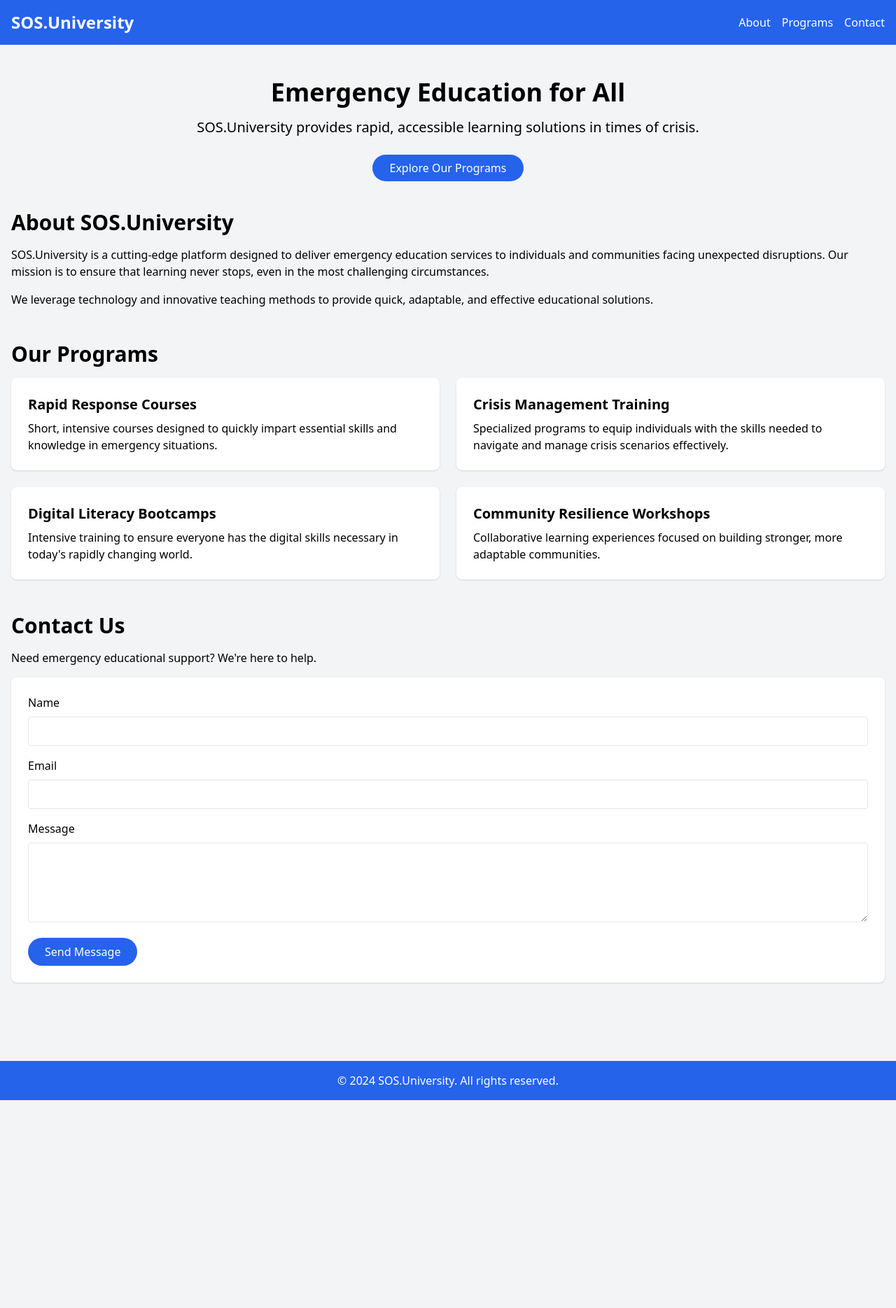
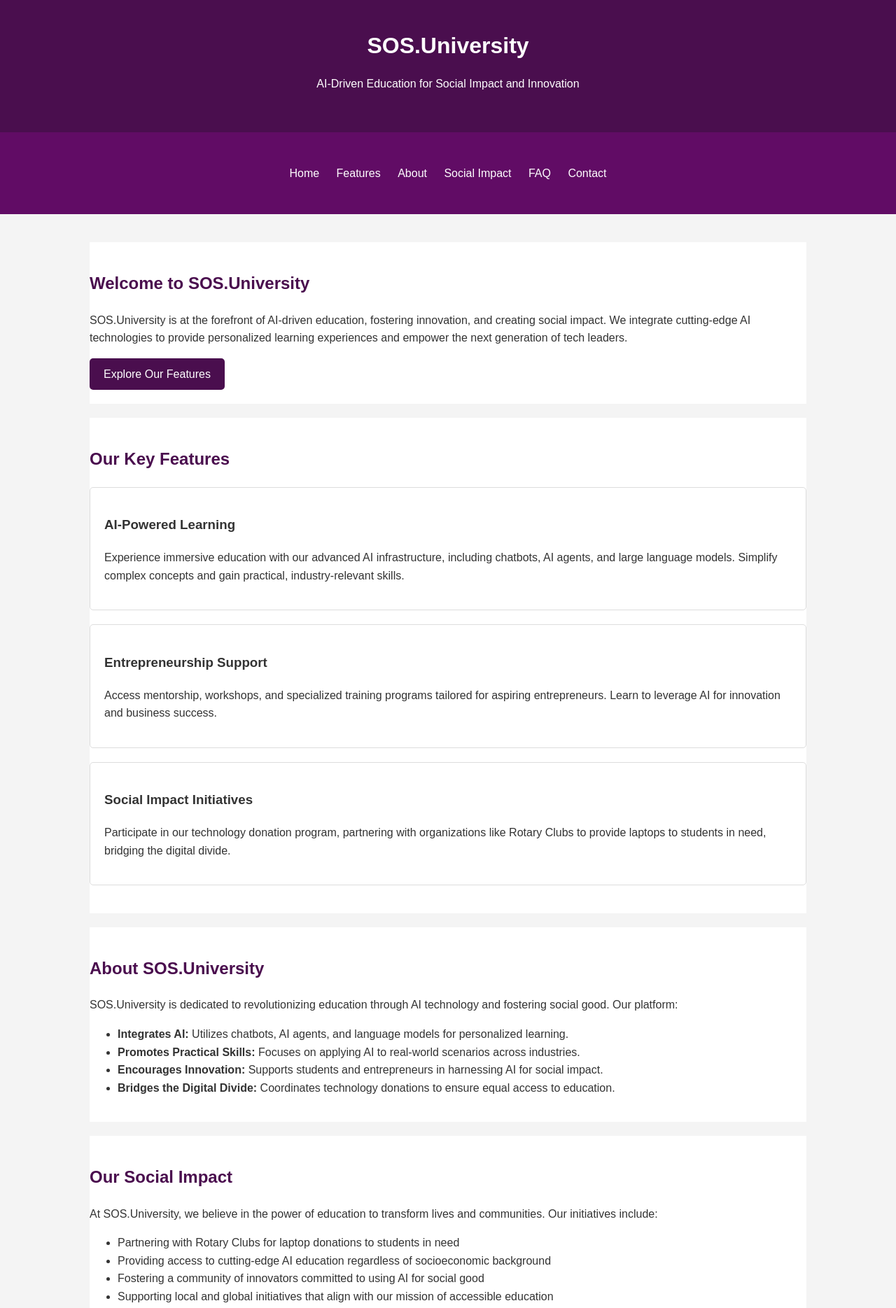
Before and after one commit to OSOSerious/sos.university, a plain HTML site: page index.html in a window 1280 px wide. Shown: the top 1869 px of the page at 70% size. Before the commit the page ends 1572 px from the top, so only its background shows below. Drawn offline with nearby package versions, Linux system fonts and the light colour scheme.

Commit message:
Update index.html

```diff
--- a/index.html
+++ b/index.html
@@ -3,83 +3,235 @@
 <head>
     <meta charset="UTF-8">
     <meta name="viewport" content="width=device-width, initial-scale=1.0">
-    <title>SOS.University - Empowering Emergency Education</title>
-    <script src="https://cdn.tailwindcss.com"></script>
+    <title>SOS.University - AI-Driven Education for Social Impact</title>
+    <style>
+        body {
+            font-family: Arial, sans-serif;
+            line-height: 1.6;
+            color: #333;
+            margin: 0;
+            padding: 0;
+            background-color: #f4f4f4;
+        }
+        .container {
+            width: 80%;
+            margin: auto;
+            overflow: hidden;
+            padding: 20px;
+        }
+        header {
+            background: #4a0e4e;
+            color: white;
+            padding: 20px 0;
+            text-align: center;
+        }
+        header h1 {
+            margin: 0;
+        }
+        nav {
+            background: #610c65;
+            color: white;
+            padding: 10px 0;
+        }
+        nav ul {
+            padding: 0;
+            list-style: none;
+            text-align: center;
+        }
+        nav ul li {
+            display: inline;
+            margin: 0 10px;
+        }
+        nav ul li a {
+            color: white;
+            text-decoration: none;
+        }
+        section {
+            padding: 20px 0;
+            background: white;
+            margin: 20px 0;
+        }
+        h2 {
+            color: #4a0e4e;
+        }
+        .btn {
+            display: inline-block;
+            background: #4a0e4e;
+            color: white;
+            padding: 10px 20px;
+            text-decoration: none;
+            border-radius: 5px;
+        }
+        .btn:hover {
+            background: #610c65;
+        }
+        footer {
+            background: #4a0e4e;
+            color: white;
+            text-align: center;
+            padding: 10px 0;
+            margin-top: 20px;
+        }
+        #contact form {
+            display: grid;
+            gap: 10px;
+        }
+        #contact form input, #contact form textarea {
+            width: 100%;
+            padding: 10px;
+        }
+        .feature-box {
+            border: 1px solid #ddd;
+            padding: 20px;
+            margin-bottom: 20px;
+            border-radius: 5px;
+        }
+        .accordion {
+            background-color: #eee;
+            color: #444;
+            cursor: pointer;
+            padding: 18px;
+            width: 100%;
+            text-align: left;
+            border: none;
+            outline: none;
+            transition: 0.4s;
+        }
+        .active, .accordion:hover {
+            background-color: #ccc;
+        }
+        .panel {
+            padding: 0 18px;
+            background-color: white;
+            display: none;
+            overflow: hidden;
+        }
+    </style>
 </head>
-<body class="bg-gray-100 font-sans">
-    <header class="bg-blue-600 text-white p-4">
-        <div class="container mx-auto flex justify-between items-center">
-            <h1 class="text-2xl font-bold">SOS.University</h1>
-            <nav>
-                <ul class="flex space-x-4">
-                    <li><a href="#about" class="hover:underline">About</a></li>
-                    <li><a href="#programs" class="hover:underline">Programs</a></li>
-                    <li><a href="#contact" class="hover:underline">Contact</a></li>
-                </ul>
-            </nav>
+<body>
+    <header>
+        <div class="container">
+            <h1>SOS.University</h1>
+            <p>AI-Driven Education for Social Impact and Innovation</p>
         </div>
     </header>
 
-    <main class="container mx-auto mt-8 p-4">
-        <section id="hero" class="text-center mb-12">
-            <h2 class="text-4xl font-bold mb-4">Emergency Education for All</h2>
-            <p class="text-xl mb-8">SOS.University provides rapid, accessible learning solutions in times of crisis.</p>
-            <a href="#programs" class="bg-blue-600 text-white px-6 py-2 rounded-full hover:bg-blue-700 transition duration-300">Explore Our Programs</a>
+    <nav>
+        <div class="container">
+            <ul>
+                <li><a href="#home">Home</a></li>
+                <li><a href="#features">Features</a></li>
+                <li><a href="#about">About</a></li>
+                <li><a href="#impact">Social Impact</a></li>
+                <li><a href="#faq">FAQ</a></li>
+                <li><a href="#contact">Contact</a></li>
+            </ul>
+        </div>
+    </nav>
+
+    <div class="container">
+        <section id="home">
+            <h2>Welcome to SOS.University</h2>
+            <p>SOS.University is at the forefront of AI-driven education, fostering innovation, and creating social impact. We integrate cutting-edge AI technologies to provide personalized learning experiences and empower the next generation of tech leaders.</p>
+            <a href="#features" class="btn">Explore Our Features</a>
         </section>
 
-        <section id="about" class="mb-12">
-            <h2 class="text-3xl font-bold mb-4">About SOS.University</h2>
-            <p class="mb-4">SOS.University is a cutting-edge platform designed to deliver emergency education services to individuals and communities facing unexpected disruptions. Our mission is to ensure that learning never stops, even in the most challenging circumstances.</p>
-            <p>We leverage technology and innovative teaching methods to provide quick, adaptable, and effective educational solutions.</p>
-        </section>
-
-        <section id="programs" class="mb-12">
-            <h2 class="text-3xl font-bold mb-4">Our Programs</h2>
-            <div class="grid grid-cols-1 md:grid-cols-2 gap-6">
-                <div class="bg-white p-6 rounded-lg shadow">
-                    <h3 class="text-xl font-bold mb-2">Rapid Response Courses</h3>
-                    <p>Short, intensive courses designed to quickly impart essential skills and knowledge in emergency situations.</p>
-                </div>
-                <div class="bg-white p-6 rounded-lg shadow">
-                    <h3 class="text-xl font-bold mb-2">Crisis Management Training</h3>
-                    <p>Specialized programs to equip individuals with the skills needed to navigate and manage crisis scenarios effectively.</p>
-                </div>
-                <div class="bg-white p-6 rounded-lg shadow">
-                    <h3 class="text-xl font-bold mb-2">Digital Literacy Bootcamps</h3>
-                    <p>Intensive training to ensure everyone has the digital skills necessary in today's rapidly changing world.</p>
-                </div>
-                <div class="bg-white p-6 rounded-lg shadow">
-                    <h3 class="text-xl font-bold mb-2">Community Resilience Workshops</h3>
-                    <p>Collaborative learning experiences focused on building stronger, more adaptable communities.</p>
-                </div>
+        <section id="features">
+            <h2>Our Key Features</h2>
+            <div class="feature-box">
+                <h3>AI-Powered Learning</h3>
+                <p>Experience immersive education with our advanced AI infrastructure, including chatbots, AI agents, and large language models. Simplify complex concepts and gain practical, industry-relevant skills.</p>
+            </div>
+            <div class="feature-box">
+                <h3>Entrepreneurship Support</h3>
+                <p>Access mentorship, workshops, and specialized training programs tailored for aspiring entrepreneurs. Learn to leverage AI for innovation and business success.</p>
+            </div>
+            <div class="feature-box">
+                <h3>Social Impact Initiatives</h3>
+                <p>Participate in our technology donation program, partnering with organizations like Rotary Clubs to provide laptops to students in need, bridging the digital divide.</p>
             </div>
         </section>
 
-        <section id="contact" class="mb-12">
-            <h2 class="text-3xl font-bold mb-4">Contact Us</h2>
-            <p class="mb-4">Need emergency educational support? We're here to help.</p>
-            <form class="bg-white p-6 rounded-lg shadow">
-                <div class="mb-4">
-                    <label for="name" class="block mb-2">Name</label>
-                    <input type="text" id="name" name="name" class="w-full p-2 border rounded" required>
-                </div>
-                <div class="mb-4">
-                    <label for="email" class="block mb-2">Email</label>
-                    <input type="email" id="email" name="email" class="w-full p-2 border rounded" required>
-                </div>
-                <div class="mb-4">
-                    <label for="message" class="block mb-2">Message</label>
-                    <textarea id="message" name="message" rows="4" class="w-full p-2 border rounded" required></textarea>
-                </div>
-                <button type="submit" class="bg-blue-600 text-white px-6 py-2 rounded-full hover:bg-blue-700 transition duration-300">Send Message</button>
+        <section id="about">
+            <h2>About SOS.University</h2>
+            <p>SOS.University is dedicated to revolutionizing education through AI technology and fostering social good. Our platform:</p>
+            <ul>
+                <li><strong>Integrates AI:</strong> Utilizes chatbots, AI agents, and language models for personalized learning.</li>
+                <li><strong>Promotes Practical Skills:</strong> Focuses on applying AI to real-world scenarios across industries.</li>
+                <li><strong>Encourages Innovation:</strong> Supports students and entrepreneurs in harnessing AI for social impact.</li>
+                <li><strong>Bridges the Digital Divide:</strong> Coordinates technology donations to ensure equal access to education.</li>
+            </ul>
+        </section>
+
+        <section id="impact">
+            <h2>Our Social Impact</h2>
+            <p>At SOS.University, we believe in the power of education to transform lives and communities. Our initiatives include:</p>
+            <ul>
+                <li>Partnering with Rotary Clubs for laptop donations to students in need</li>
+                <li>Providing access to cutting-edge AI education regardless of socioeconomic background</li>
+                <li>Fostering a community of innovators committed to using AI for social good</li>
+                <li>Supporting local and global initiatives that align with our mission of accessible education</li>
+            </ul>
+        </section>
+
+        <section id="faq">
+            <h2>Frequently Asked Questions</h2>
+            <button class="accordion">How does AI enhance the learning experience at SOS.University?</button>
+            <div class="panel">
+                <p>Our AI-powered platform uses chatbots, AI agents, and large language models to provide personalized learning paths, instant feedback, and interactive problem-solving experiences. This technology helps break down complex concepts and allows students to apply AI in practical, real-world scenarios.</p>
+            </div>
+
+            <button class="accordion">Can I participate in the technology donation program?</button>
+            <div class="panel">
+                <p>Yes! We welcome both donors and recipients. If you have laptops to donate or are a student in need of technology, please contact us for more information on how to participate in our program coordinated with Rotary Clubs and other partner organizations.</p>
+            </div>
+
+            <button class="accordion">What kind of entrepreneurship support does SOS.University offer?</button>
+            <div class="panel">
+                <p>We offer a range of support for aspiring entrepreneurs, including mentorship programs, specialized workshops on AI in business, and training sessions on leveraging technology for startups. Our goal is to equip you with the skills and knowledge needed to innovate and succeed in the AI-driven business landscape.</p>
+            </div>
+        </section>
+
+        <section id="contact">
+            <h2>Contact Us</h2>
+            <form id="contact-form">
+                <input type="text" name="name" placeholder="Your Name" required>
+                <input type="email" name="email" placeholder="Your Email" required>
+                <textarea name="message" placeholder="Your Message" required></textarea>
+                <button type="submit" class="btn">Send Message</button>
             </form>
         </section>
-    </main>
+    </div>
 
-    <footer class="bg-blue-600 text-white p-4 mt-12">
-        <div class="container mx-auto text-center">
-            <p>&copy; 2024 SOS.University. All rights reserved.</p>
+    <footer>
+        <div class="container">
+            <p>&copy; 2024 SOS.University - Empowering Through AI-Driven Education and Social Impact</p>
         </div>
     </footer>
+
+    <script>
+        // Accordion functionality
+        var acc = document.getElementsByClassName("accordion");
+        var i;
+
+        for (i = 0; i < acc.length; i++) {
+            acc[i].addEventListener("click", function() {
+                this.classList.toggle("active");
+                var panel = this.nextElementSibling;
+                if (panel.style.display === "block") {
+                    panel.style.display = "none";
+                } else {
+                    panel.style.display = "block";
+                }
+            });
+        }
+
+        // Form submission handling
+        document.getElementById('contact-form').addEventListener('submit', function(e) {
+            e.preventDefault();
+            alert('Thank you for your message. We will get back to you soon!');
+            this.reset();
+        });
+    </script>
 </body>
 </html>
```
